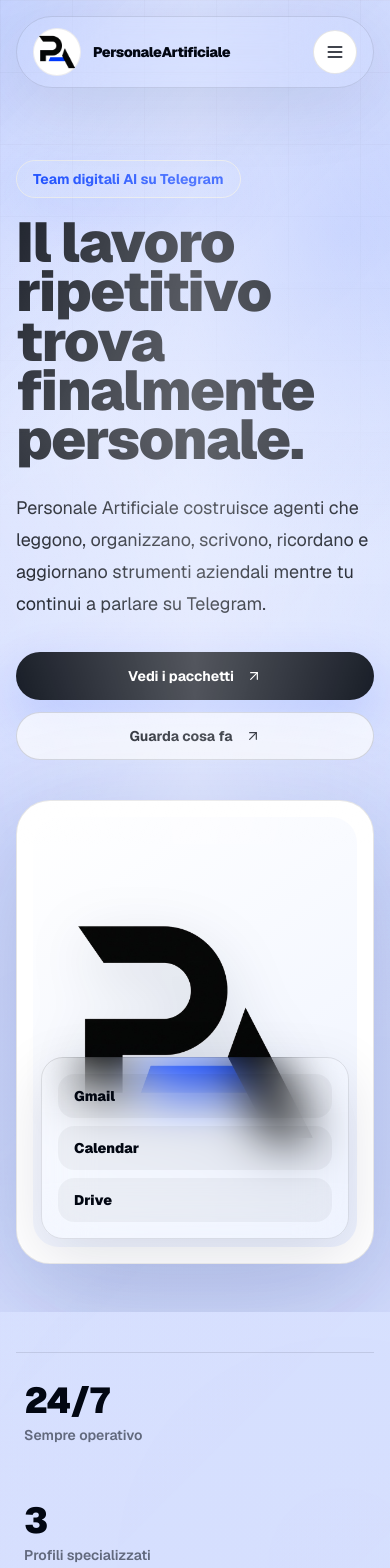
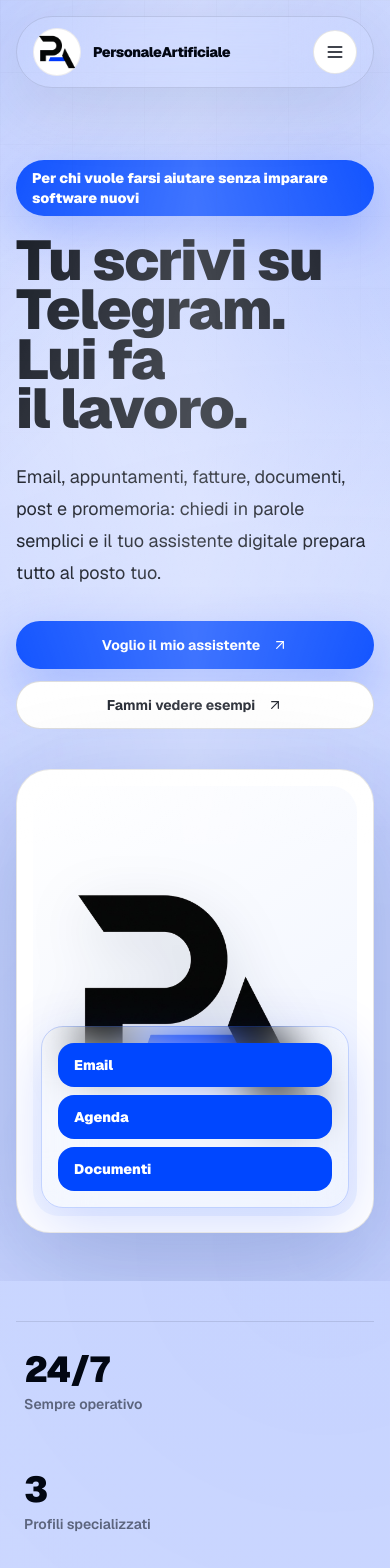
Before and after one commit to claudiobors/personaleartificiale-docker, a Next.js app: page / in a window 390 px wide. Shown: the top 1568 px of the page. Built offline with nearby package versions, Linux system fonts and the light colour scheme.

Commit message:
Sistemati colori

```diff
--- a/app/globals.css
+++ b/app/globals.css
@@ -18,9 +18,8 @@ html {
 body {
   min-height: 100dvh;
   background:
-    linear-gradient(135deg, rgba(0, 57, 255, 0.08), transparent 32%),
-    radial-gradient(circle at 88% 10%, rgba(0, 57, 255, 0.11), transparent 30%),
-    linear-gradient(180deg, #ffffff 0%, #f4f7fb 42%, #eef3fb 100%);
+    radial-gradient(circle at 84% 8%, rgba(0, 57, 255, 0.22), transparent 30%),
+    linear-gradient(180deg, #ffffff 0%, #f7f9ff 38%, #edf3ff 100%);
   color: #020712;
 }
 
@@ -30,7 +29,7 @@ body::before {
   inset: 0;
   z-index: 1;
   pointer-events: none;
-  opacity: 0.34;
+  opacity: 0.22;
   background-image:
     linear-gradient(rgba(2, 7, 18, 0.08) 1px, transparent 1px),
     linear-gradient(90deg, rgba(2, 7, 18, 0.08) 1px, transparent 1px);
@@ -44,7 +43,7 @@ body::after {
   inset: 0;
   z-index: 2;
   pointer-events: none;
-  opacity: 0.5;
+  opacity: 0.38;
   background:
     linear-gradient(90deg, transparent, rgba(255, 255, 255, 0.56), transparent),
     linear-gradient(180deg, transparent, rgba(255, 255, 255, 0.42), transparent);
--- a/components/LandingPage.tsx
+++ b/components/LandingPage.tsx
@@ -58,8 +58,8 @@ const agents: Agent[] = [
     photo: "/agents/roberta.png",
     imagePosition: "object-[center_18%]",
     promise:
-      "Tiene il ritmo della giornata: legge la posta, prepara risposte, organizza appuntamenti e ti avvisa prima che qualcosa scappi.",
-    tasks: ["Gmail prioritario", "Appuntamenti", "Follow-up", "Drive ordinato"]
+      "Legge le email, capisce cosa e urgente, prepara risposte e ti ricorda appuntamenti e scadenze senza farti aprire dieci schermate.",
+    tasks: ["Email importanti", "Agenda", "Promemoria", "Documenti"]
   },
   {
     name: "Luca",
@@ -67,8 +67,8 @@ const agents: Agent[] = [
     photo: "/agents/luca.png",
     imagePosition: "object-[center_18%]",
     promise:
-      "Trasforma vocali, appunti e idee sparse in post, campagne, caption, varianti e testi pronti da pubblicare.",
-    tasks: ["Post social", "Calendari editoriali", "Hook", "Tono di brand"]
+      "Gli mandi un vocale o due appunti e lui prepara post, messaggi, idee promozionali e testi gia pronti da usare.",
+    tasks: ["Post pronti", "Idee", "Messaggi clienti", "Promozioni"]
   },
   {
     name: "Simone",
@@ -76,65 +76,65 @@ const agents: Agent[] = [
     photo: "/agents/simone.png",
     imagePosition: "object-[center_18%]",
     promise:
-      "Legge PDF, controlla ordini, prepara schede cliente, organizza dati e segnala cosa va fatto prima.",
-    tasks: ["PDF e fatture", "Lead", "Ordini", "Tabelle operative"]
+      "Mette ordine nelle cose pratiche: PDF, fatture, clienti, ordini, liste e controlli che di solito fanno perdere tempo.",
+    tasks: ["Fatture", "Ordini", "Liste clienti", "Controlli"]
   }
 ];
 
 const demos: Demo[] = [
   {
-    title: "Calendario senza ping-pong",
+    title: "Appuntamenti fissati",
     agent: "Roberta",
     request: "Fissa una call con Davide domani pomeriggio, evita sovrapposizioni.",
-    result: "Evento creato, promemoria impostato, nota pronta per arrivare preparato.",
+    result: "Appuntamento creato, promemoria impostato e messaggio di conferma pronto.",
     icon: <CalendarDays />
   },
   {
-    title: "Gmail gia filtrata",
+    title: "Email gia ordinate",
     agent: "Roberta",
     request: "Dimmi quali messaggi devo leggere oggi e cosa devo fare prima.",
-    result: "5 messaggi urgenti, 2 risposte pronte, 1 documento da firmare.",
+    result: "Solo le cose importanti, con risposte gia pronte e prossime azioni chiare.",
     icon: <MailCheck />
   },
   {
-    title: "PDF trasformati in lavoro",
+    title: "Fatture e PDF sistemati",
     agent: "Simone",
     request: "Prendi questa fattura, salva i dati e prepara la scheda cliente.",
-    result: "Scheda pronta con importo, scadenza, link al file e prossimo task.",
+    result: "Dati estratti, file salvato, scadenza evidenziata e scheda cliente pronta.",
     icon: <FileText />
   },
   {
-    title: "Marketing senza riunioni",
+    title: "Post e messaggi pronti",
     agent: "Luca",
     request: "Fammi un post LinkedIn per spiegare che automatizziamo il back office.",
-    result: "Hook, testo, CTA, idea visual e tre versioni alternative.",
+    result: "Testo pronto da copiare, tre varianti e una proposta semplice per l'immagine.",
     icon: <PenLine />
   }
 ];
 
 const examples = [
-  ["Commercialista", "Ricordami di mandargli la fattura e prepara il testo della mail."],
-  ["Cliente lento", "Scrivi un follow-up gentile ma fermo per il preventivo non approvato."],
-  ["Agenda piena", "Trova 30 minuti liberi questa settimana per parlare con Martina."],
-  ["Post social", "Trasforma questo audio in un post LinkedIn semplice e convincente."],
-  ["Documenti", "Riassumi questo PDF e dimmi le tre cose che devo fare."],
-  ["Operazioni", "Controlla gli ordini in ritardo e dimmi quali clienti devo aggiornare oggi."]
+  ["Commercialista", "Ricordami la fattura e scrivi tu la mail."],
+  ["Cliente lento", "Prepara un messaggio gentile per sollecitare il preventivo."],
+  ["Agenda piena", "Trova un orario libero e mettilo in calendario."],
+  ["Post social", "Trasforma questo audio in un post semplice."],
+  ["Documenti", "Leggi questo PDF e dimmi cosa devo fare."],
+  ["Ordini", "Dimmi quali ordini sono in ritardo e chi devo avvisare."]
 ];
 
 const method = [
   {
     title: "Apri la base tecnica",
-    copy: "Ricevi una videoguida per VPS e Motore AI. Dati, accessi e chiavi restano tuoi.",
+    copy: "Ti accompagniamo passo passo. Non devi capire server, codice o impostazioni complicate.",
     icon: <ShieldCheck />
   },
   {
-    title: "Disegni il caso d'uso",
-    copy: "Definiamo cosa deve fare l'agente, cosa non deve fare e quale tono deve usare.",
+    title: "Scegli cosa delegare",
+    copy: "Partiamo dalle cose che ti pesano: email, appuntamenti, documenti, post, ordini o promemoria.",
     icon: <BrainCircuit />
   },
   {
     title: "Entra in Telegram",
-    copy: "In una video-call di setup il tuo team digitale diventa operativo dove gia scrivi ogni giorno.",
+    copy: "Dopo il setup lo usi con messaggi e vocali, come se stessi scrivendo a un collaboratore.",
     icon: <MessageCircle />
   }
 ];
@@ -144,7 +144,7 @@ const packages = [
     name: "Assistente Base",
     price: "599 euro",
     billing: "una tantum",
-    description: "Per iniziare con Roberta e liberare la giornata da posta, agenda e promemoria.",
+    description: "Per chi vuole un aiuto concreto su email, appuntamenti, promemoria e documenti.",
     items: ["1 agente", "Telegram", "Gmail, Calendar, Drive", "Setup guidato 1 ora"],
     highlighted: false
   },
@@ -152,8 +152,8 @@ const packages = [
     name: "Top Team Personale Artificiale",
     price: "1500 euro",
     billing: "una tantum",
-    description: "Per avere tre profili specializzati che si dividono il lavoro come un mini reparto.",
-    items: ["3 agenti", "Marketing e contenuti", "PDF, lead e operazioni", "Onboarding guidato"],
+    description: "Per chi vuole delegare anche contenuti, fatture, ordini, liste e comunicazioni clienti.",
+    items: ["3 agenti", "Email e agenda", "Post, fatture e ordini", "Onboarding guidato"],
     highlighted: true
   }
 ];
@@ -169,7 +169,7 @@ const faqs = [
   },
   {
     question: "Ci sono costi ricorrenti?",
-    answer: "Nessun abbonamento mensile obbligatorio. Restano solo VPS e consumo del Motore AI."
+    answer: "Nessun abbonamento mensile obbligatorio da parte nostra. Ti spieghiamo prima eventuali costi tecnici esterni, senza sorprese."
   },
   {
     question: "Funziona anche con vocali?",
@@ -255,8 +255,8 @@ function ButtonLink({
       className={[
         "group inline-flex min-h-12 items-center justify-center gap-3 rounded-full px-5 text-sm font-bold transition duration-500 ease-premium active:translate-y-px",
         primary
-          ? "bg-ink text-white shadow-[0_18px_50px_rgba(0,57,255,0.20)] hover:bg-blue"
-          : "border border-ink/15 bg-white/70 text-ink hover:border-blue/50 hover:text-blue"
+          ? "bg-blue text-white shadow-[0_18px_50px_rgba(0,57,255,0.28)] hover:bg-ink"
+          : "border border-ink/15 bg-white text-ink hover:border-blue/50 hover:text-blue"
       ].join(" ")}
     >
       <span>{children}</span>
@@ -351,18 +351,18 @@ function Hero() {
           transition={{ duration: 0.72, ease: [0.22, 0.86, 0.18, 1] }}
           className="max-w-[680px]"
         >
-          <p className="mb-5 inline-flex rounded-full border border-blue/18 bg-white/72 px-4 py-2 text-sm font-bold text-blue shadow-[0_14px_50px_rgba(0,57,255,0.10)]">
-            Team digitali AI su Telegram
+          <p className="mb-5 inline-flex rounded-full bg-blue px-4 py-2 text-sm font-black text-white shadow-[0_14px_50px_rgba(0,57,255,0.25)]">
+            Per chi vuole farsi aiutare senza imparare software nuovi
           </p>
           <h1 className="text-balance text-[clamp(3.5rem,8vw,7.6rem)] font-black leading-[0.88] tracking-tight text-ink">
-            Il lavoro ripetitivo trova finalmente personale.
+            Tu scrivi su Telegram. Lui fa il lavoro.
           </h1>
           <p className="mt-7 max-w-[58ch] text-lg leading-8 text-ink/66 md:text-xl">
-            Personale Artificiale costruisce agenti che leggono, organizzano, scrivono, ricordano e aggiornano strumenti aziendali mentre tu continui a parlare su Telegram.
+            Email, appuntamenti, fatture, documenti, post e promemoria: chiedi in parole semplici e il tuo assistente digitale prepara tutto al posto tuo.
           </p>
           <div className="mt-8 flex flex-col gap-3 sm:flex-row">
-            <ButtonLink href="#pricing">Vedi i pacchetti</ButtonLink>
-            <ButtonLink href="#demo" variant="secondary">Guarda cosa fa</ButtonLink>
+            <ButtonLink href="#pricing">Voglio il mio assistente</ButtonLink>
+            <ButtonLink href="#demo" variant="secondary">Fammi vedere esempi</ButtonLink>
           </div>
         </motion.div>
 
@@ -377,9 +377,9 @@ function Hero() {
             <div className="grid min-h-[430px] place-items-center rounded-[26px] bg-[linear-gradient(145deg,#ffffff,#eef3ff)] p-8">
               <Logo className="w-full max-w-[520px] drop-shadow-[0_20px_30px_rgba(1,19,56,0.14)]" />
             </div>
-            <div className="absolute bottom-6 left-6 right-6 grid gap-2 rounded-[22px] border border-ink/10 bg-white/86 p-4 shadow-[0_18px_60px_rgba(1,19,56,0.12)] backdrop-blur-xl sm:grid-cols-3">
-              {["Gmail", "Calendar", "Drive"].map((item) => (
-                <div key={item} className="rounded-[16px] bg-ink/[0.04] px-4 py-3 text-sm font-black text-ink">
+            <div className="absolute bottom-6 left-6 right-6 grid gap-2 rounded-[22px] border border-blue/20 bg-white/94 p-4 shadow-[0_18px_60px_rgba(0,57,255,0.16)] backdrop-blur-xl sm:grid-cols-3">
+              {["Email", "Agenda", "Documenti"].map((item) => (
+                <div key={item} className="rounded-[16px] bg-blue px-4 py-3 text-sm font-black text-white">
                   {item}
                 </div>
               ))}
@@ -419,10 +419,10 @@ function AgentTeam() {
       <div className="mx-auto max-w-[1180px]">
         <div className="max-w-[760px]">
           <h2 className="text-balance text-5xl font-black leading-[0.95] tracking-tight text-ink md:text-7xl">
-            Non un chatbot. Un reparto con ruoli chiari.
+            Tre persone digitali, ognuna con un compito facile da capire.
           </h2>
           <p className="mt-6 text-lg leading-8 text-ink/62">
-            Ogni agente ha un perimetro preciso, una memoria operativa e un modo di lavorare riconoscibile. Cosi non chiedi &quot;all&apos;AI&quot;, chiedi alla persona digitale giusta.
+            Non devi sapere come funziona l&apos;AI. Devi solo sapere a chi chiedere: Roberta per organizzare, Luca per scrivere, Simone per mettere ordine.
           </p>
         </div>
 
@@ -475,7 +475,7 @@ function DemoShowcase() {
             Scrivi una richiesta. Vedi lavoro finito.
           </h2>
           <p className="mt-6 text-lg leading-8 text-ink/62">
-            La differenza non e la risposta. E tutto quello che succede dopo: controllo degli strumenti, preparazione, archiviazione e conferma.
+            La differenza e concreta: mandi un messaggio e ricevi una cosa utile, pronta da controllare o usare.
           </p>
           <div className="mt-8 grid gap-2">
             {demos.map((item, index) => (
@@ -486,7 +486,7 @@ function DemoShowcase() {
                 className={[
                   "flex items-center justify-between rounded-[18px] border px-4 py-4 text-left transition duration-500",
                   active === index
-                    ? "border-blue/35 bg-blue text-white shadow-[0_18px_60px_rgba(0,57,255,0.20)]"
+                      ? "border-blue bg-blue text-white shadow-[0_18px_60px_rgba(0,57,255,0.28)]"
                     : "border-ink/10 bg-white text-ink hover:border-blue/30"
                 ].join(" ")}
               >
@@ -564,17 +564,17 @@ function FeatureGrid() {
   const features = [
     {
       title: "Parli su Telegram",
-      copy: "Nessun pannello nuovo. Scrivi o mandi vocali come faresti con una persona.",
+      copy: "Nessun pannello nuovo. Scrivi una frase normale o mandi un vocale.",
       icon: <Send />
     },
     {
       title: "Ricorda il contesto",
-      copy: "Clienti, preferenze, progetti, stile di comunicazione e regole restano in memoria.",
+      copy: "Ricorda clienti, scadenze, preferenze e il modo in cui vuoi rispondere.",
       icon: <BrainCircuit />
     },
     {
-      title: "Lavora negli strumenti",
-      copy: "Gmail, Drive, Calendar, CRM, gestionali e board operative vengono collegati al tuo Motore AI.",
+      title: "Prepara cose finite",
+      copy: "Risposte email, appuntamenti, riassunti, liste, post, schede cliente e promemoria.",
       icon: <PlugZap />
     }
   ];
@@ -586,10 +586,10 @@ function FeatureGrid() {
           <div className="grid gap-8 rounded-[26px] border border-white/10 bg-[linear-gradient(145deg,#07111f,#020817)] p-6 md:p-10 lg:grid-cols-[0.9fr_1.1fr]">
             <div>
               <h2 className="text-balance text-5xl font-black leading-[0.95] tracking-tight md:text-7xl">
-                La parte semplice resta semplice.
+                Facile per te. Operativo per lui.
               </h2>
               <p className="mt-6 text-lg leading-8 text-white/64">
-                Il sistema e potente dietro le quinte, ma l&apos;esperienza per chi lo usa resta immediata: messaggio, azione, conferma.
+                Non vendiamo un pannello da imparare. Ti diamo un assistente che capisce richieste normali e restituisce lavoro pronto.
               </p>
             </div>
             <div className="grid gap-4">
@@ -614,10 +614,10 @@ function OnboardingFlow() {
       <div className="mx-auto max-w-[1180px]">
         <div className="grid gap-8 lg:grid-cols-[0.82fr_1.18fr] lg:items-end">
           <h2 className="text-balance text-5xl font-black leading-[0.95] tracking-tight text-ink md:text-7xl">
-            Dal primo messaggio al primo lavoro fatto.
+            Parti anche se non sei tecnico.
           </h2>
           <p className="text-lg leading-8 text-ink/62">
-            L&apos;onboarding serve a trasformare un agente generico in personale che conosce strumenti, regole e priorita della tua attivita.
+            Ti guidiamo noi. Alla fine sai solo la cosa che conta: apri Telegram, chiedi, controlli il risultato.
           </p>
         </div>
 
@@ -644,10 +644,10 @@ function Pricing() {
       <div className="mx-auto max-w-[1180px]">
         <div className="max-w-[760px]">
           <h2 className="text-balance text-5xl font-black leading-[0.95] tracking-tight text-ink md:text-7xl">
-            Parti piccolo o costruisci subito il team.
+            Scegli quanto lavoro vuoi toglierti.
           </h2>
           <p className="mt-6 text-lg leading-8 text-ink/62">
-            Paghi la configurazione iniziale. Il sistema resta tuo, con costi vivi separati per VPS e Motore AI.
+            Ti aiutiamo a configurare l&apos;assistente e a usarlo sui lavori di ogni giorno. Niente abbonamento obbligatorio da parte nostra.
           </p>
         </div>
 
@@ -699,10 +699,10 @@ function MaintenanceAssistance() {
         <div className="grid gap-8 lg:grid-cols-[0.8fr_1.2fr]">
           <div>
             <h2 className="text-balance text-4xl font-black leading-tight tracking-tight text-ink md:text-6xl">
-              Assistenza quando vuoi evolvere.
+              Se vuoi cambiare qualcosa, ci siamo.
             </h2>
             <p className="mt-5 leading-8 text-ink/62">
-              Il tuo assistente e di tua proprieta. Se preferisci delegare manutenzione, aggiornamenti o nuove integrazioni, hai due strade.
+              Dopo il setup puoi continuare da solo o chiederci una mano quando vuoi aggiungere funzioni, sistemare collegamenti o migliorare l&apos;assistente.
             </p>
           </div>
           <div className="grid gap-4 md:grid-cols-2">
@@ -712,7 +712,7 @@ function MaintenanceAssistance() {
               </IconWrap>
               <h3 className="mt-6 text-2xl font-black">Piano Protezione AI</h3>
               <p className="mt-3 text-4xl font-black">29 euro/mese</p>
-              <p className="mt-4 leading-7 text-white/64">2 ore di assistenza, aggiornamenti periodici e priorita sui nuovi agenti.</p>
+              <p className="mt-4 leading-7 text-white/64">2 ore di aiuto ogni mese, piccoli aggiornamenti e priorita sui nuovi agenti.</p>
             </div>
             <div className="rounded-[24px] border border-ink/10 bg-paper p-5">
               <IconWrap>
@@ -720,7 +720,7 @@ function MaintenanceAssistance() {
               </IconWrap>
               <h3 className="mt-6 text-2xl font-black text-ink">Intervento singolo</h3>
               <p className="mt-3 text-4xl font-black text-ink">59 euro/ora</p>
-              <p className="mt-4 leading-7 text-ink/62">Assistenza tecnica al bisogno, senza abbonamenti e senza vincoli.</p>
+              <p className="mt-4 leading-7 text-ink/62">Una mano quando serve, senza abbonamenti e senza vincoli.</p>
             </div>
           </div>
         </div>
@@ -743,17 +743,17 @@ function EnterpriseForm() {
       <div className="mx-auto grid max-w-[1180px] gap-8 lg:grid-cols-[0.82fr_1.18fr]">
         <aside>
           <h2 className="text-balance text-5xl font-black leading-[0.95] tracking-tight text-ink md:text-7xl">
-            Progetti aziendali con processi reali.
+            Raccontaci cosa ti fa perdere tempo.
           </h2>
           <p className="mt-6 text-lg leading-8 text-ink/62">
-            Se hai CRM, gestionali, ordini, report o approvazioni interne, partiamo da una mappa operativa prima di automatizzare.
+            Anche se non sai ancora cosa automatizzare, basta descrivere le cose che ripeti ogni settimana. Ti aiutiamo a capire da dove partire.
           </p>
           <div className="mt-8 grid gap-3">
             {[
-              "Integrazioni con strumenti esistenti",
-              "Controllo ordini, stati e anomalie",
-              "Comunicazioni clienti con approvazione",
-              "Report e KPI di reparto"
+              "Email e appuntamenti da gestire",
+              "Fatture e documenti da sistemare",
+              "Clienti da richiamare o aggiornare",
+              "Post e messaggi da preparare"
             ].map((item) => (
               <div key={item} className="flex items-center gap-3 rounded-[18px] border border-ink/10 bg-white px-4 py-3 font-bold text-ink">
                 <Check className="size-4 text-blue" />
@@ -769,8 +769,8 @@ function EnterpriseForm() {
               <Building2 />
             </IconWrap>
             <div>
-              <p className="text-xl font-black text-ink">Richiesta progetto</p>
-              <p className="text-sm font-semibold text-ink/52">Risposta dopo una prima valutazione del caso.</p>
+              <p className="text-xl font-black text-ink">Richiesta semplice</p>
+              <p className="text-sm font-semibold text-ink/52">Scrivi quello che ti serve, anche in modo imperfetto.</p>
             </div>
           </div>
 
@@ -781,17 +781,17 @@ function EnterpriseForm() {
             <Field label="Partita IVA" name="vat" placeholder="IT00000000000" />
             <SelectField label="Dimensione azienda" name="company_size" options={["1 - 5 persone", "6 - 20 persone", "21 - 50 persone", "50+ persone"]} />
             <SelectField
-              label="Tipo di progetto"
+              label="Cosa vuoi delegare"
               name="complexity"
-              options={["Gestionale o CRM", "Ordini e stati operativi", "Comunicazioni clienti", "Analisi dati e report"]}
+              options={["Email e appuntamenti", "Documenti e fatture", "Post e messaggi", "Ordini e clienti"]}
             />
             <label className="md:col-span-2">
-              <span className="mb-2 block text-sm font-bold text-ink/68">Processi, strumenti e colli di bottiglia</span>
+              <span className="mb-2 block text-sm font-bold text-ink/68">Cosa vorresti fargli fare?</span>
               <textarea
                 name="description"
                 required
                 rows={6}
-                placeholder="Esempio: abbiamo ordini su gestionale, richieste clienti su Gmail, preventivi su Drive e dati di reparto da analizzare."
+                placeholder="Esempio: vorrei che leggesse le email importanti, mi ricordasse gli appuntamenti e preparasse risposte per i clienti."
                 className="w-full resize-none rounded-[18px] border border-ink/12 bg-paper px-4 py-3 text-ink outline-none transition duration-500 placeholder:text-ink/35 focus:border-blue/55 focus:bg-white"
               />
             </label>
@@ -803,7 +803,7 @@ function EnterpriseForm() {
               disabled={status === "loading"}
               className="inline-flex min-h-12 items-center justify-center gap-3 rounded-full bg-ink px-5 text-sm font-bold text-white transition duration-500 hover:bg-blue active:translate-y-px disabled:cursor-wait disabled:opacity-70"
             >
-              <span>{status === "loading" ? "Invio in corso..." : "Invia richiesta"}</span>
+              <span>{status === "loading" ? "Invio in corso..." : "Voglio essere ricontattato"}</span>
               <ArrowUpRight className="size-4 stroke-[1.8]" />
             </button>
             <AnimatePresence>
@@ -875,7 +875,7 @@ function FAQ() {
     <MotionSection className="px-4 py-24 md:py-32">
       <div className="mx-auto max-w-[940px]">
         <h2 className="text-center text-5xl font-black leading-[0.95] tracking-tight text-ink md:text-7xl">
-          Domande prima di delegare davvero.
+          Domande normali, risposte chiare.
         </h2>
         <div className="mt-12 grid gap-3">
           {faqs.map((faq, index) => (
--- a/tailwind.config.js
+++ b/tailwind.config.js
@@ -7,11 +7,11 @@ module.exports = {
   theme: {
     extend: {
       colors: {
-        paper: "#f4f7fb",
+        paper: "#f7f9ff",
         ink: "#020712",
-        blue: "#0039ff",
-        electric: "#4f7dff",
-        mist: "#dfe7f5"
+        blue: "#0047ff",
+        electric: "#00d46a",
+        mist: "#dbe6ff"
       },
       fontFamily: {
         sans: ["var(--font-geist-sans)", "Plus Jakarta Sans", "system-ui", "sans-serif"],
```
